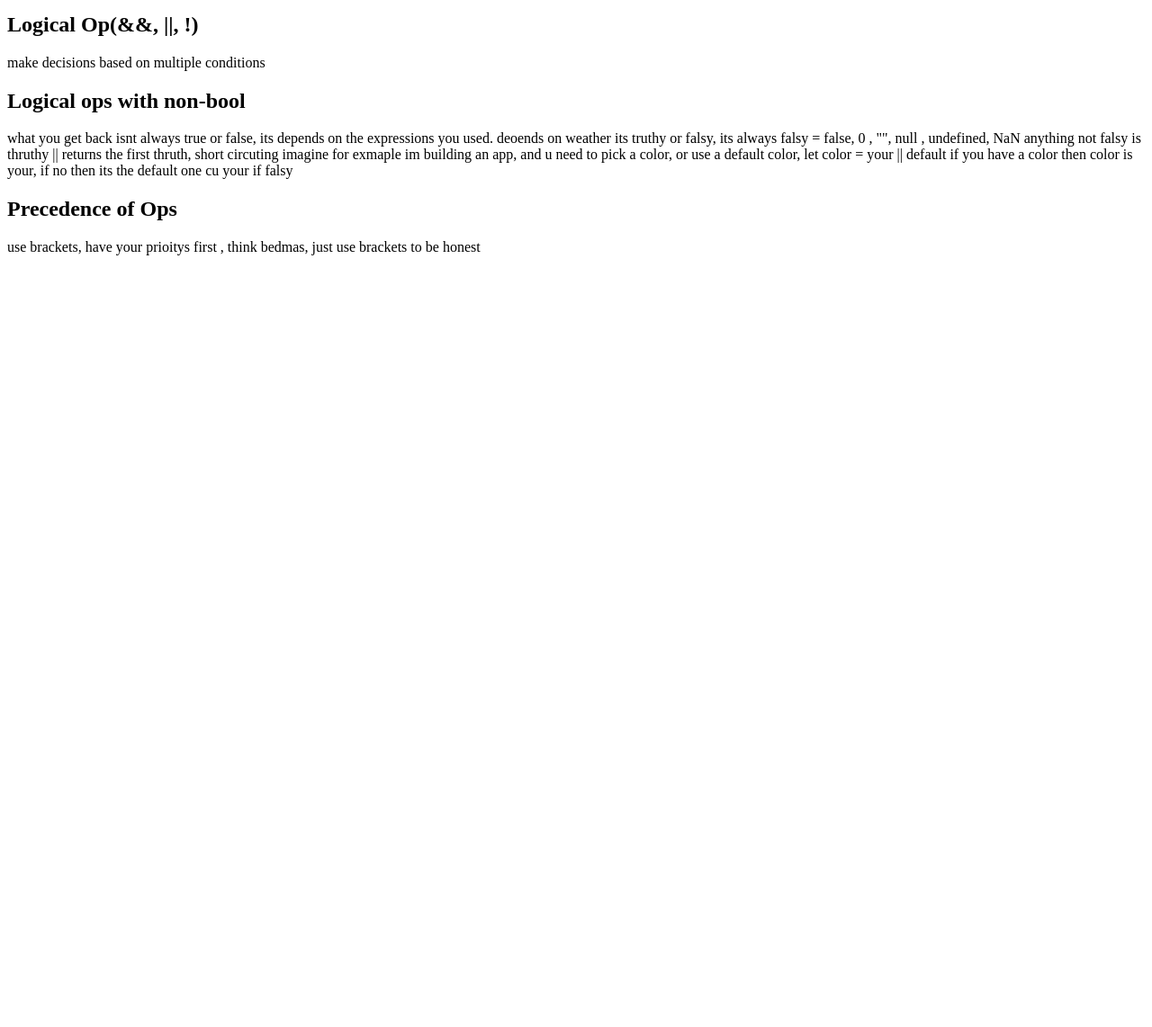
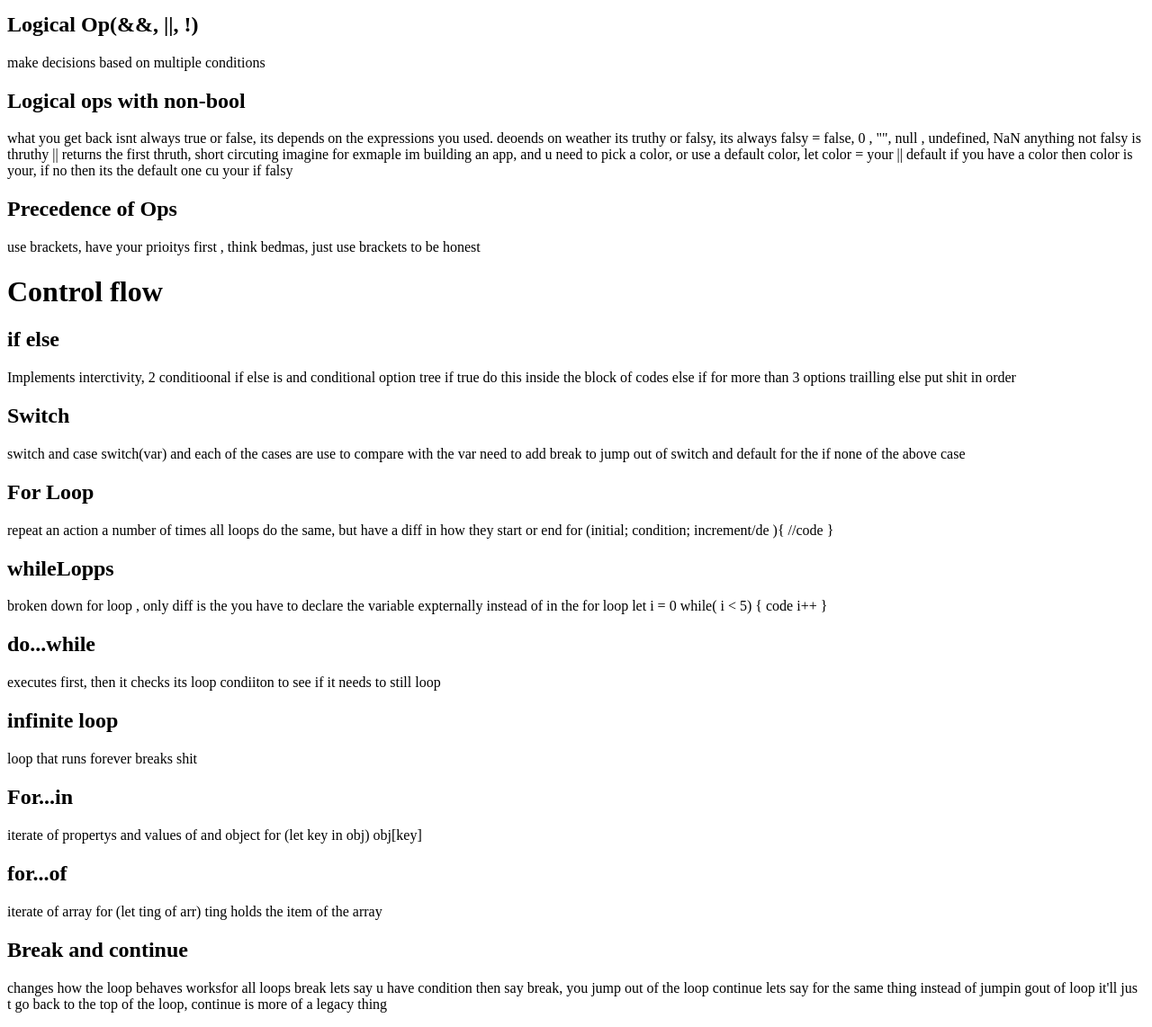
Before and after one commit to nohat007/js-part-1, a plain HTML site: page index.html in a window 1280 px wide. Shown: the part 1392-2534 px from the top of the page at 90% size. Before the commit the page ends 1692 px from the top, so only its background shows below. Drawn offline with Linux system fonts and the light colour scheme.

Commit message:
finished loops and conditionals

```diff
--- a/index.html
+++ b/index.html
@@ -133,6 +133,95 @@
 
       </p>
 
+      <h1>Control flow</h1>
+
+        <h2>if else</h2>
+
+          <p>
+           Implements interctivity, 2 conditioonal
+           if else is and conditional option tree
+           if true do this inside the block of codes
+           else if for more than 3 options
+           trailling else
+           put shit in order
+
+          </p>
+          <h2>Switch</h2>
+
+          <p>
+           switch and case
+           switch(var) and each of the cases are use to compare with the var
+           need to add break to jump out of switch and default for the if none of the above case
+
+          </p>
+          <h2>For Loop</h2>
+
+          <p>
+           repeat an action a number of times
+           all loops do the same, but have a diff in how they start or end
+
+           for (initial; condition; increment/de ){
+           //code
+         }
+
+          </p>
+          <h2>whileLopps</h2>
+
+          <p>
+           broken down for loop , only diff is the you have to declare the variable expternally instead of in the for loop
+           let i = 0
+           while( i < 5)
+           {
+            code
+            i++
+           }
+
+
+          </p>
+          <h2>do...while</h2>
+
+          <p>
+           executes first, then it checks its loop condiiton to see if it needs to still loop
+
+          </p>
+          <h2>infinite loop</h2>
+
+          <p>
+            loop that runs forever
+            breaks shit
+
+
+          </p>
+          <h2>For...in</h2>
+
+          <p>
+           iterate of propertys and values of and object
+
+           for (let key in obj)
+           obj[key]
+
+          </p>
+          <h2>for...of</h2>
+
+          <p>
+           iterate of array
+
+           for (let ting of arr)
+           ting holds the item of the array
+
+          </p>
+          <h2>Break and continue</h2>
+
+          <p>
+           changes how the loop behaves
+           worksfor all loops
+           break lets say u have  condition then say break, you jump out of the loop
+           continue lets say for the same thing instead of jumpin gout of loop it'll jus t go back to the top of the loop, continue is more of a legacy thing
+
+          </p>
+
+
+
   </body>
 
 
```
